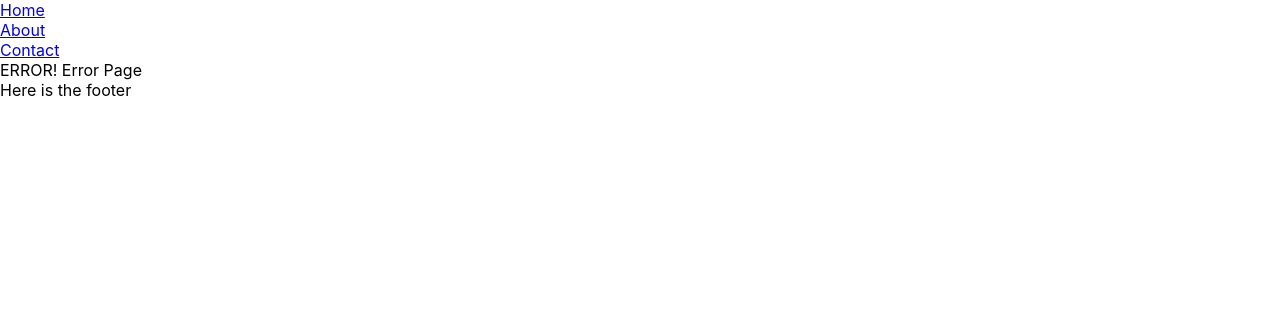
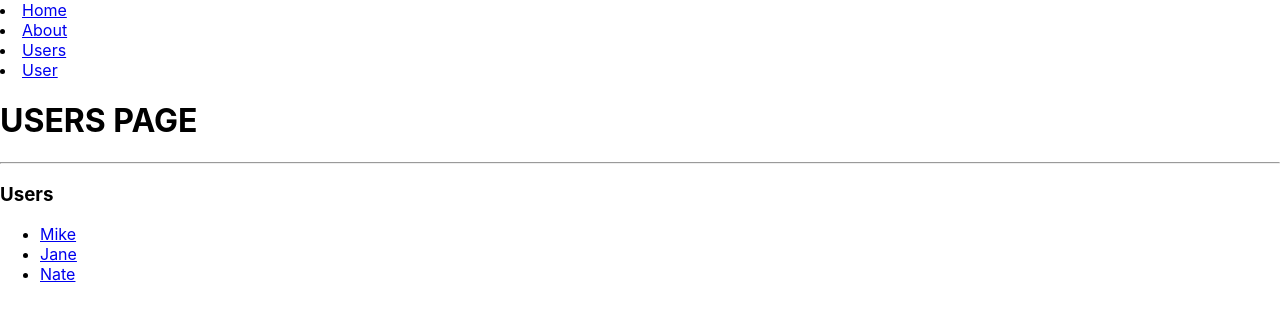
Before and after one commit to burak432/router_deneme1, a React (Create React App) app: page /users in a window 1280 px wide. Shown: the top 320 px of the page. Built offline with nearby package versions, Linux system fonts and the light colour scheme.

Commit message:
4 | testing router stuff

```diff
--- a/src/components/router1/Home.js
+++ b/src/components/router1/Home.js
@@ -1,8 +1,9 @@
 import React from "react";
-import { useNavigate } from "react-router-dom";
+import { useNavigate, useParams } from "react-router-dom";
 
 function Home() {
   let navigate = useNavigate();
+  let { username } = useParams();
 
   return (
     <div>
--- a/src/components/router1/Routerdeneme1.js
+++ b/src/components/router1/Routerdeneme1.js
@@ -13,7 +13,7 @@ function Routerdeneme1() {
           <Link to="/">Home</Link>
         </div>
         <div>
-          <Link to="/about">About</Link>
+          <Link to="/about/:username">About</Link>
         </div>
         <div>
           <Link to="/contact">Contact</Link>
--- /dev/null
+++ b/src/components/router2/About.js
@@ -0,0 +1,11 @@
+import react from "react";
+
+function About() {
+  return (
+    <div>
+      <h1>ABOUT PAGE</h1>
+    </div>
+  );
+}
+
+export default About;
--- /dev/null
+++ b/src/components/router2/Home.js
@@ -0,0 +1,10 @@
+import react from "react";
+function Home() {
+  return (
+    <div>
+      <h1>HOME PAGE</h1>
+    </div>
+  );
+}
+
+export default Home;
--- /dev/null
+++ b/src/components/router2/Router2.js
@@ -0,0 +1,35 @@
+import react from "react";
+import { BrowserRouter as Router, Routes, Route, Link } from "react-router-dom";
+import Home from "./Home";
+import About from "./About";
+import Users from "./Users";
+import User from "./User";
+
+function Router2() {
+  return (
+    <Router>
+      <nav>
+        <li>
+          <Link to="/">Home</Link>
+        </li>
+        <li>
+          <Link to="/about">About</Link>
+        </li>
+        <li>
+          <Link to="/users">Users</Link>
+        </li>
+        <li>
+          <Link to="/user">User</Link>
+        </li>
+      </nav>
+      <Routes>
+        <Route path="/" element={<Home />} />
+        <Route path="/about" element={<About />} />
+        <Route path="/users" element={<Users />} />
+        <Route path="/user/:id" element={<User />} />
+      </Routes>
+    </Router>
+  );
+}
+
+export default Router2;
--- /dev/null
+++ b/src/components/router2/User.js
@@ -0,0 +1,19 @@
+import react from "react";
+import { useParams } from "react-router-dom";
+
+function User() {
+  const { id } = useParams();
+  return (
+    <div>
+      <h1>USER PAGE</h1>
+      <h3>user id : {id} </h3>
+      <p>
+        Lorem ipsum dolor sit amet, consectetur adipisicing elit. Dolorem
+        exercitationem impedit ex dolore doloribus magni laboriosam quod totam
+        quos labore?
+      </p>
+    </div>
+  );
+}
+
+export default User;
--- /dev/null
+++ b/src/components/router2/Users.js
@@ -0,0 +1,25 @@
+import react from "react";
+import { Link } from "react-router-dom";
+
+function Users() {
+  return (
+    <div>
+      <h1>USERS PAGE</h1>
+      <hr />
+      <h3>Users</h3>
+      <ul>
+          <li>
+              <Link to="/user/mike">Mike</Link>
+          </li>
+          <li>
+              <Link to="/user/jane">Jane</Link>
+          </li>
+          <li>
+              <Link to="/user/nate">Nate</Link>
+          </li>
+      </ul>
+    </div>
+  );
+}
+
+export default Users;
--- a/src/index.js
+++ b/src/index.js
@@ -3,11 +3,11 @@ import ReactDOM from 'react-dom';
 import './index.css';
 import App from './App';
 import reportWebVitals from './reportWebVitals';
-import Routerdeneme1 from "./components/router1/Routerdeneme1"
+import Router2 from "./components/router2/Router2"
 
 ReactDOM.render(
   <React.StrictMode>
-    <Routerdeneme1 />
+    <Router2 />
   </React.StrictMode>,
   document.getElementById('root')
 );
```
Also changed, not shown: src/components/router1/About.js (+7 -1 lines).
